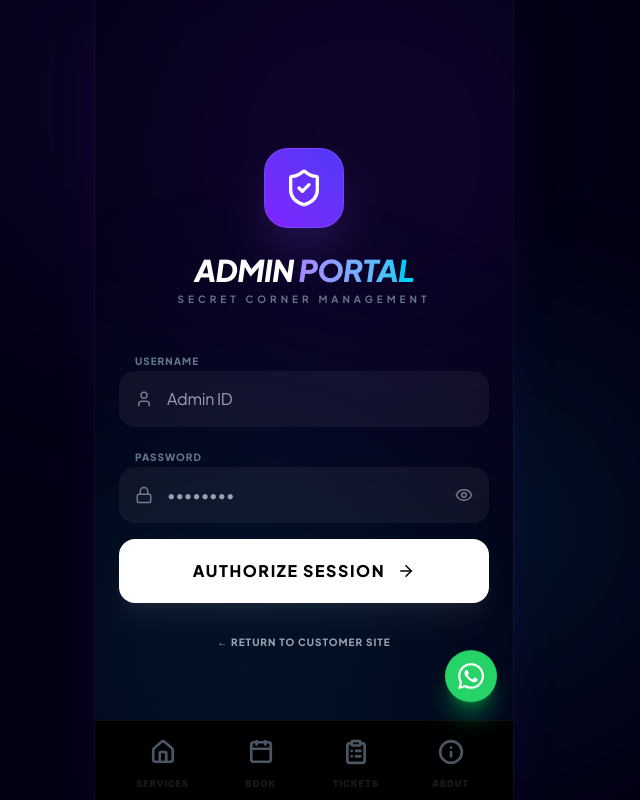
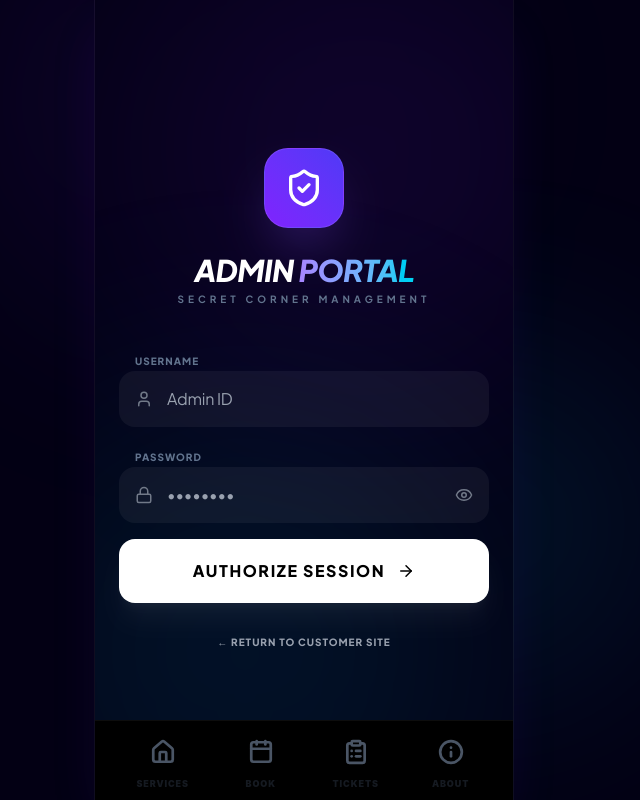
Before and after one commit to danieljayX/secret-corner-booking, a React (Vite) app: page /login in a window 1280 px wide. Shown: the whole page, without its empty margins (336-976 px from the left). Built offline with nearby package versions, Linux system fonts and the light colour scheme.

Commit message:
Remove floating green WhatsApp button per user request

```diff
--- a/src/layouts/ClientLayout.jsx
+++ b/src/layouts/ClientLayout.jsx
@@ -2,7 +2,6 @@
 import Navbar from '../components/Navbar';
 import { useContext } from 'react';
 import { ThemeContext } from '../context/ThemeContext';
-import { MessageCircle } from 'lucide-react';
 
 export default function ClientLayout() {
   const { isDarkMode } = useContext(ThemeContext);
@@ -34,24 +33,6 @@
 
         {/* Fixed Navbar at the bottom */}
         {!isLanding && <Navbar />}
-
-        {/* Floating WhatsApp Button */}
-        {!isLanding && (
-          <a
-            href="https://wa.me/639XXXXXXXXX?text=Hi%20Secret%20Corner!%20I%20want%20to%20inquire%20about%20your%20services."
-            target="_blank"
-            rel="noreferrer"
-            className="absolute bottom-24 right-4 z-50 w-13 h-13 flex items-center justify-center animate-bounce"
-            style={{ width: '52px', height: '52px' }}
-          >
-            <div className="w-full h-full bg-[#25D366] rounded-full flex items-center justify-center shadow-xl shadow-green-500/40 hover:scale-110 active:scale-95 transition-all">
-              {/* WhatsApp SVG Icon */}
-              <svg viewBox="0 0 24 24" fill="white" width="26" height="26">
-                <path d="M17.472 14.382c-.297-.149-1.758-.867-2.03-.967-.273-.099-.471-.148-.67.15-.197.297-.767.966-.94 1.164-.173.199-.347.223-.644.075-.297-.15-1.255-.463-2.39-1.475-.883-.788-1.48-1.761-1.653-2.059-.173-.297-.018-.458.13-.606.134-.133.298-.347.446-.52.149-.174.198-.298.298-.497.099-.198.05-.371-.025-.52-.075-.149-.669-1.612-.916-2.207-.242-.579-.487-.5-.669-.51-.173-.008-.371-.01-.57-.01-.198 0-.52.074-.792.372-.272.297-1.04 1.016-1.04 2.479 0 1.462 1.065 2.875 1.213 3.074.149.198 2.096 3.2 5.077 4.487.709.306 1.262.489 1.694.625.712.227 1.36.195 1.871.118.571-.085 1.758-.719 2.006-1.413.248-.694.248-1.289.173-1.413-.074-.124-.272-.198-.57-.347m-5.421 7.403h-.004a9.87 9.87 0 01-5.031-1.378l-.361-.214-3.741.982.998-3.648-.235-.374a9.86 9.86 0 01-1.51-5.26c.001-5.45 4.436-9.884 9.888-9.884 2.64 0 5.122 1.03 6.988 2.898a9.825 9.825 0 012.893 6.994c-.003 5.45-4.437 9.884-9.885 9.884m8.413-18.297A11.815 11.815 0 0012.05 0C5.495 0 .16 5.335.157 11.892c0 2.096.547 4.142 1.588 5.945L.057 24l6.305-1.654a11.882 11.882 0 005.683 1.448h.005c6.554 0 11.89-5.335 11.893-11.893a11.821 11.821 0 00-3.48-8.413z"/>
-              </svg>
-            </div>
-          </a>
-        )}
       </div>
     </div>
   );
```
